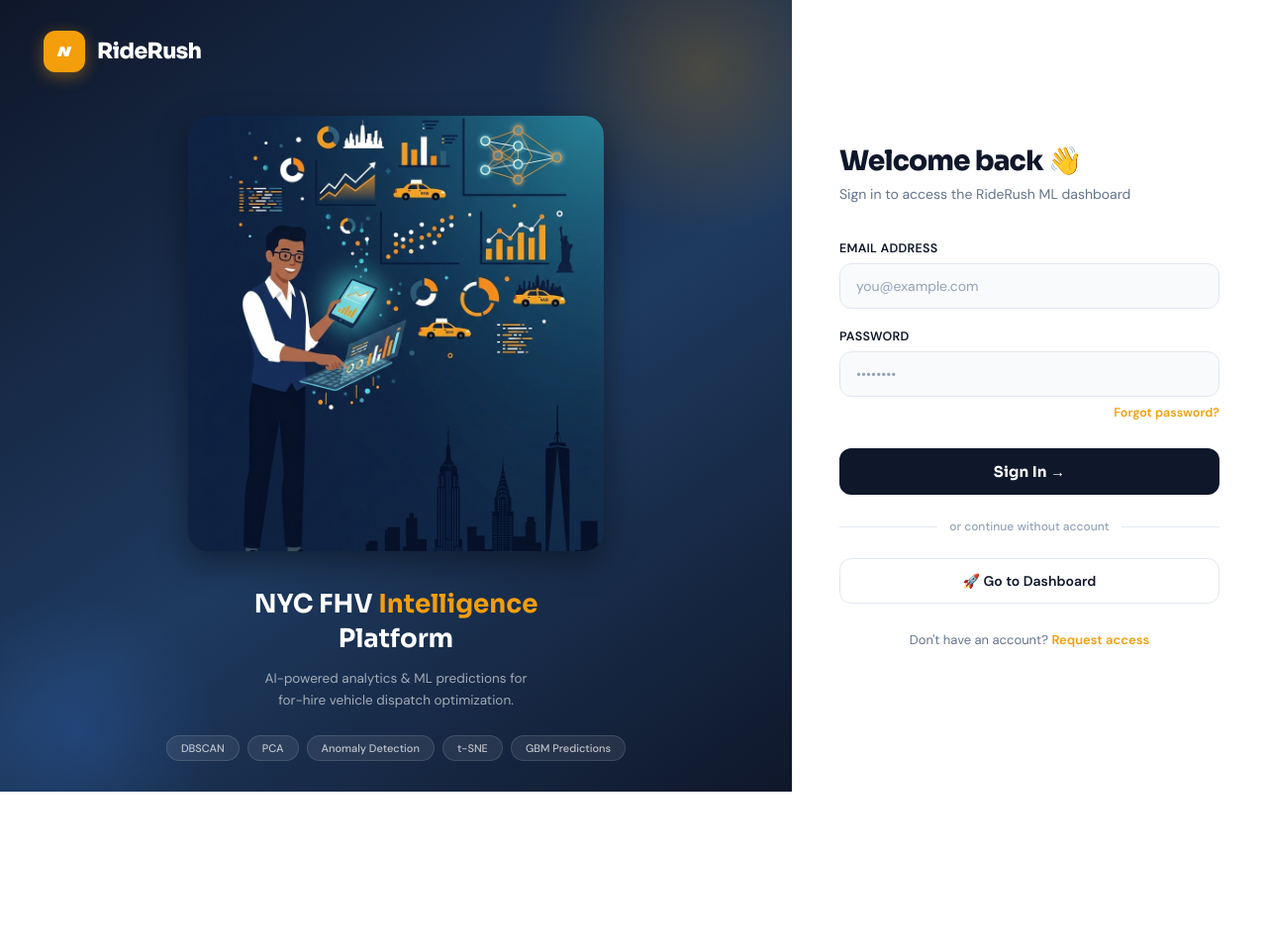
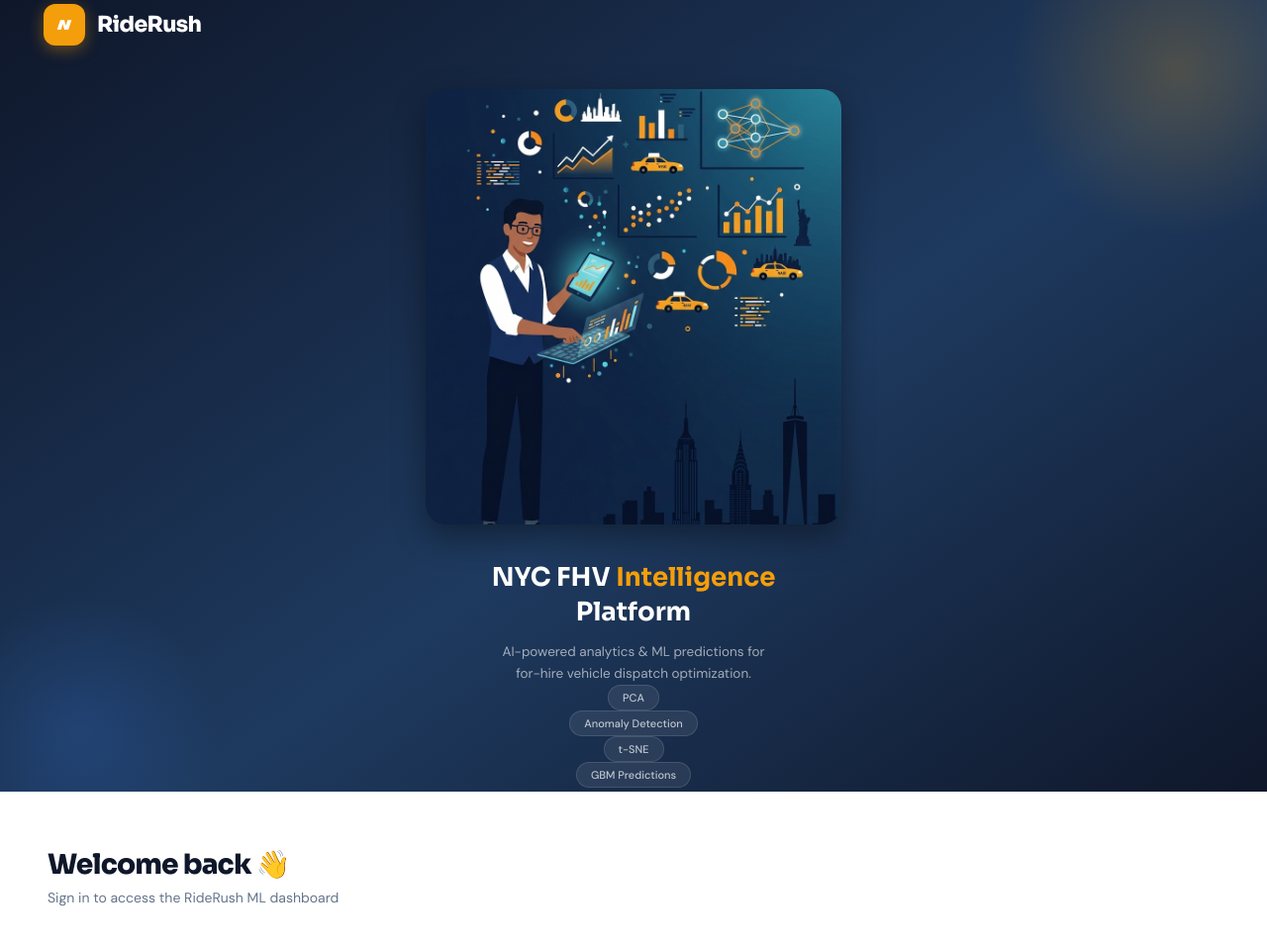
Before and after one commit to shambhavi-mahi/RideRush, a Python web app: template templates/login.html in a window 1280 px wide. Shown: the top 955 px of the page at 99% size. Before the commit the page ends 800 px from the top, so only its background shows below. Run offline with Jinja, Linux system fonts and the light colour scheme; the template is opened without the code that fills it, so the values that code supplies are empty.

Commit message:
style: remove ML feature pills from login page

```diff
--- a/templates/login.html
+++ b/templates/login.html
@@ -281,8 +281,7 @@
         <h2>NYC FHV <span>Intelligence</span><br>Platform</h2>
         <p>AI-powered analytics &amp; ML predictions for<br>for-hire vehicle dispatch optimization.</p>
       </div>
-      <div class="left-pills">
-        <div class="left-pill">DBSCAN</div>
+
         <div class="left-pill">PCA</div>
         <div class="left-pill">Anomaly Detection</div>
         <div class="left-pill">t-SNE</div>
```
